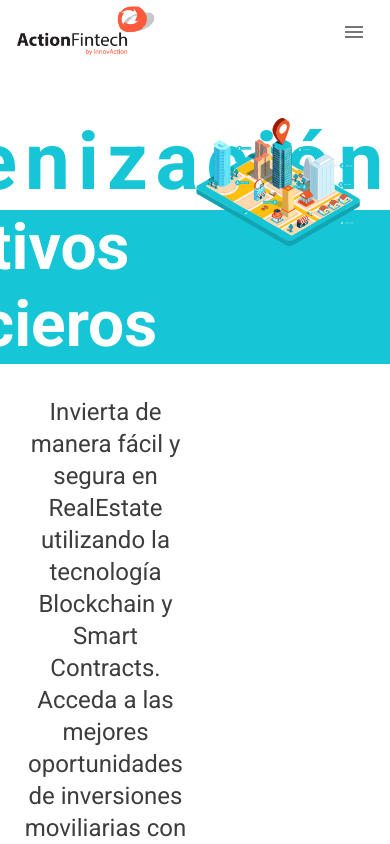
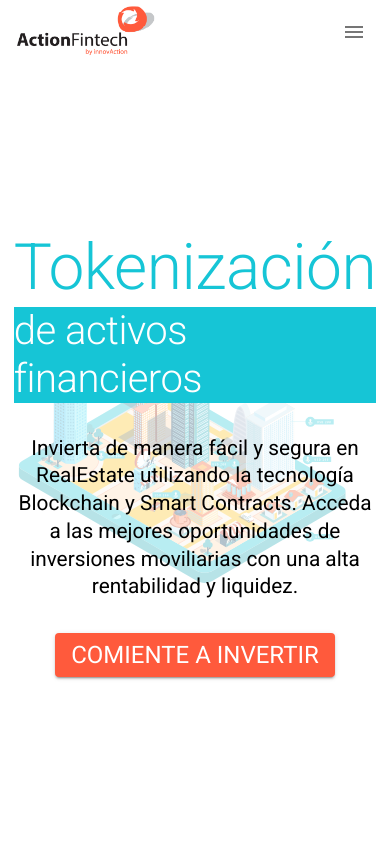
Before and after one commit to HoracioGutierrez/tokenizacion, a React (Create React App) app: page / in a window 390 px wide. Shown: the top 844 px of the page. Built offline with nearby package versions, Linux system fonts and the light colour scheme.

Commit message:
Adjust last drawer styling and start responsive first section landing

```diff
--- a/src/estilos.scss
+++ b/src/estilos.scss
@@ -35,6 +35,16 @@ html , body , #root {
 }
 
 
+.drawer-link {
+    cursor: pointer;
+    font-weight: 500;
+    font-size: 0.875rem;
+    letter-spacing: 0.02857em;
+    color: black;
+    text-decoration: none;
+}
+
+
 
 #page-landing {
 
@@ -44,7 +54,53 @@ html , body , #root {
 
     #landing-section-banner {
 
-        display: flex;
+        position: relative;
+        height: calc(100vh - 65px);
+
+        > div {
+            position: absolute;
+            width: 100%;
+            height: calc(100vh - 165px);
+        }
+
+        #banner-text {
+
+            z-index: 1;
+            display: flex;
+            flex-direction: column;
+            align-items: center;
+            justify-content: center;
+
+            h2 {
+                display: flex;
+                flex-direction: column;
+                align-items: center;
+
+                span:nth-child(1) {
+                    font-size: 4rem;
+                }
+
+                span:nth-child(2) {
+                    font-size: 2.5rem;
+                }
+            }
+
+            p {
+                text-align: center;
+                font-size: 1.3rem;
+                margin : 2rem 0;
+            }
+        }
+
+        #banner-img {
+            z-index: -1;
+            display: flex;
+            justify-content: center;
+            align-items: center;
+            opacity: 0.3;
+        }
+
+        /* display: flex;
 
         div {
 
@@ -83,7 +139,7 @@ html , body , #root {
                 button {
                 }
             }
-        }
+        } */
     }
 
     #landing-section-roundicons {
--- a/src/layout/ItemListDrawer.js
+++ b/src/layout/ItemListDrawer.js
@@ -21,7 +21,7 @@ const ItemListDrawer = () => {
                     <Fragment key={id}>
                         <ListItem button>
                             <ListItemText>
-                                <Link to={to}>{text}</Link>
+                                <Link to={to} className="drawer-link">{text}</Link>
                             </ListItemText>
                         </ListItem>
                     </Fragment>
```
